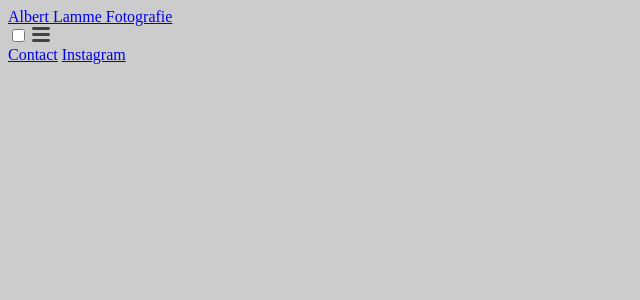
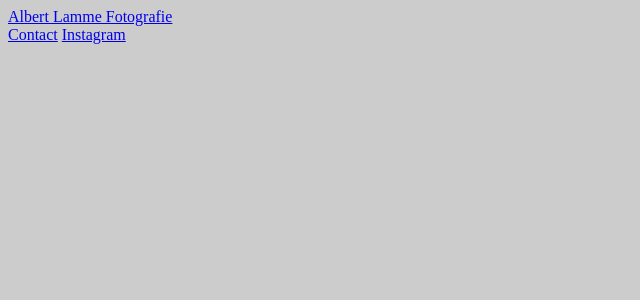
Before and after one commit to albertlamme/albertlamme.github.io, a Jekyll site: the page built from index.md, in a window 1280 px wide. Shown: the top 300 px of the page, without its empty margins (0-640 px from the left). Built offline with Jekyll 4.4.1, drawn with Linux system fonts in a browser that asks for light colours.

Commit message:
Delete unused classes

```diff
--- a/_includes/head.html
+++ b/_includes/head.html
@@ -6,7 +6,7 @@
   <title>{% if page.title %}{{ page.title | escape }}{% else %}{{ site.title | escape }}{% endif %}</title>
   <meta name="description" content="{{ page.excerpt | default: site.description | strip_html | normalize_whitespace | truncate: 160 | escape }}">
 
-  <link rel="stylesheet" href="{{ "../assets/css/styles.css" | relative_url }}">
+  <link rel="stylesheet" href="{{ "assets/css/styles.css" | relative_url }}">
   <link rel="canonical" href="{{ page.url | replace:'index.html','' | absolute_url }}">
   <link rel="alternate" type="application/rss+xml" title="{{ site.title | escape }}" href="{{ "/feed.xml" | relative_url }}">
 
--- a/_includes/header.html
+++ b/_includes/header.html
@@ -1,28 +1,18 @@
-<header class="site-header" role="banner">
+<header>
 
-  <div class="wrapper">
+  <div>
     {% assign default_paths = site.pages | map: "path" %}
     {% assign page_paths = site.header_pages | default: default_paths %}
-    <a class="site-title" href="{{ "/" | relative_url }}">{{ site.title | escape }}</a>
+    <a href="{{ "/" | relative_url }}">{{ site.title | escape }}</a>
 
     {% if page_paths %}
-      <nav class="site-nav">
-        <input type="checkbox" id="nav-trigger" class="nav-trigger" />
-        <label for="nav-trigger">
-          <span class="menu-icon">
-            <svg viewBox="0 0 18 15" width="18px" height="15px">
-              <path fill="#424242" d="M18,1.484c0,0.82-0.665,1.484-1.484,1.484H1.484C0.665,2.969,0,2.304,0,1.484l0,0C0,0.665,0.665,0,1.484,0 h15.031C17.335,0,18,0.665,18,1.484L18,1.484z"/>
-              <path fill="#424242" d="M18,7.516C18,8.335,17.335,9,16.516,9H1.484C0.665,9,0,8.335,0,7.516l0,0c0-0.82,0.665-1.484,1.484-1.484 h15.031C17.335,6.031,18,6.696,18,7.516L18,7.516z"/>
-              <path fill="#424242" d="M18,13.516C18,14.335,17.335,15,16.516,15H1.484C0.665,15,0,14.335,0,13.516l0,0 c0-0.82,0.665-1.484,1.484-1.484h15.031C17.335,12.031,18,12.696,18,13.516L18,13.516z"/>
-            </svg>
-          </span>
-        </label>
+      <nav>
 
-        <div class="trigger">
+        <div>
           {% for path in page_paths %}
             {% assign my_page = site.pages | where: "path", path | first %}
             {% if my_page.title %}
-            <a class="page-link" href="{{ my_page.url | relative_url }}">{{ my_page.title | escape }}</a>
+            <a href="{{ my_page.url | relative_url }}">{{ my_page.title | escape }}</a>
             {% endif %}
           {% endfor %}
         </div>
--- a/_layouts/default.html
+++ b/_layouts/default.html
@@ -7,8 +7,8 @@
 
     {% include header.html %}
 
-    <main class="page-content" aria-label="Content">
-      <div class="wrapper">
+    <main>
+      <div>
         {{ content }}
       </div>
     </main>
```
Also changed, not shown: _layouts/page.html (+2 -5 lines).
